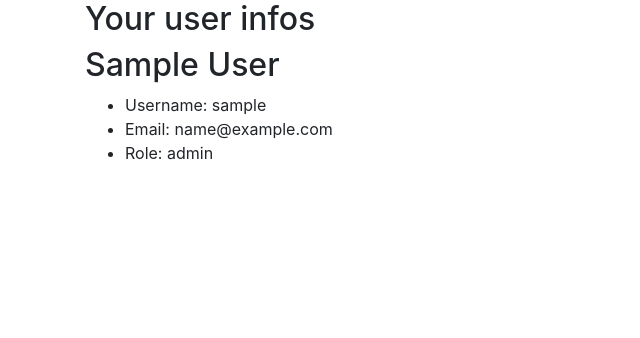
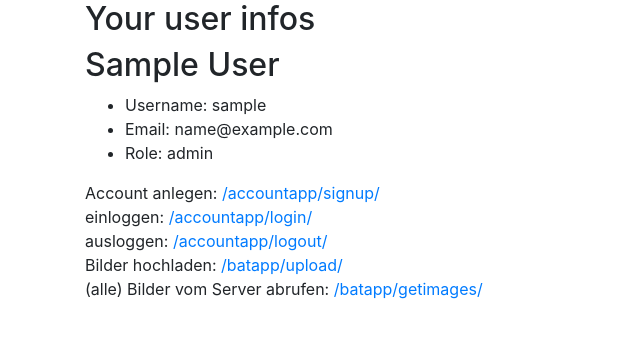
Before and after one commit to fck-old/BAT, a Django app: template batproject/templates/user.html in a window 1280 px wide. Shown: the top 338 px of the page, without its empty margins (0-640 px from the left). Run offline with Django 3.2, Linux system fonts and the light colour scheme; the template is opened without the code that fills it, so the values that code supplies are empty; the visitor is signed in with stand-in values (Sample User, id 1); some libraries are stand-ins or nearby versions; some web fonts are replaced.

Commit message:
infos über account nach sign up

```diff
--- a/batproject/templates/base.html
+++ b/batproject/templates/base.html
@@ -12,7 +12,6 @@
     {% block body %}  <!-- HERE -->
       <nav class="navbar navbar-expand-lg navbar-dark bg-dark">
         <div class="container">
-          <a class="navbar-brand" href="{% url 'home' %}">Django Boards</a>
         </div>
       </nav>
       <div class="container">
--- a/batproject/templates/user.html
+++ b/batproject/templates/user.html
@@ -13,4 +13,11 @@
 </ul>
     </form>
   </div>
+<div class="container">
+            <div>Account anlegen: <a href= "{% url 'signup' %}"> {% url 'signup' %} </a> </div>
+            <div>einloggen: <a href= "{% url 'login' %}"> {% url 'login' %} </a> </div>
+            <div>ausloggen: <a href= "{% url 'logout' %}"> {% url 'logout' %} </a> </div>
+            <div>Bilder hochladen: <a href= "{% url 'upload' %}"> {% url 'upload' %} </a> </div>
+  <div>(alle) Bilder vom Server abrufen: <a href= "{% url 'getimages' %}"> {% url 'getimages' %} </a></div>
+</div>
 {% endblock %}>
```
